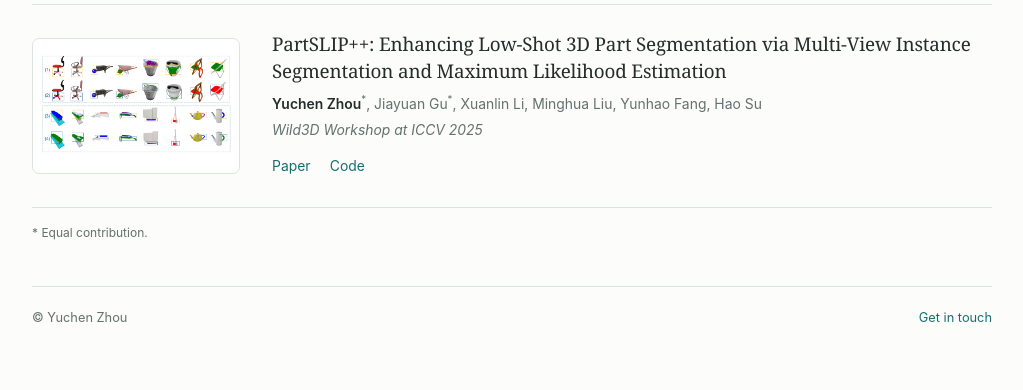
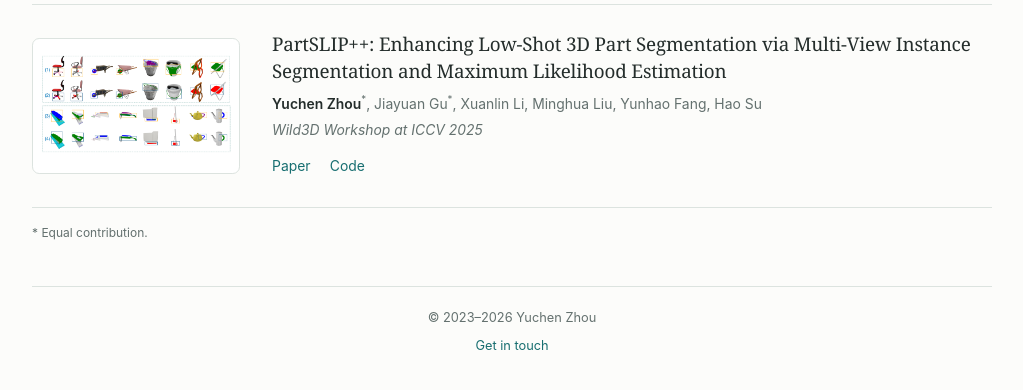
Before and after one commit to zyc00/yuchen_homepage, a plain HTML site: page index.html in a window 1280 px wide. Shown: the part 1370-1760 px from the top of the page, without its empty margins (128-1151 px from the left). Before the commit the page ends 1732 px from the top, so only its background shows below. Drawn offline with Linux system fonts and the light colour scheme.

Commit message:
Center footer and add 2023–2026 copyright years

```diff
--- a/index.html
+++ b/index.html
@@ -7,7 +7,7 @@
     <meta name="description" content="Yuchen Zhou — PhD Student. Academic homepage, research links, and curriculum vitae." />
     <link rel="canonical" href="https://www.yuchenzh.com/" />
     <link rel="icon" href="assets/penn-coat-of-arms.svg" type="image/svg+xml" />
-    <link rel="stylesheet" href="styles.css?v=dexflex-video-1" />
+    <link rel="stylesheet" href="styles.css?v=centered-footer-1" />
     <script src="assets/js/media.js?v=dexflex-video-3" defer></script>
     <title>Yuchen Zhou</title>
   </head>
@@ -159,7 +159,7 @@
       </main>
 
       <footer class="site-footer">
-        <span>© Yuchen Zhou</span>
+        <span>© 2023–2026 Yuchen Zhou</span>
         <a href="mailto:zyc0187@engineering.upenn.edu">Get in touch</a>
       </footer>
     </div>
--- a/styles.css
+++ b/styles.css
@@ -274,9 +274,10 @@ h2 {
 /* Footer */
 .site-footer {
   display: flex;
-  justify-content: space-between;
-  flex-wrap: wrap;
-  gap: 0.75rem 1.5rem;
+  flex-direction: column;
+  align-items: center;
+  gap: 0.35rem;
+  text-align: center;
   padding-block: 1.25rem 2rem;
   border-top: 1px solid var(--rule);
   color: var(--muted);
```
Also changed, not shown: templates/index.html (+2 -2 lines).
